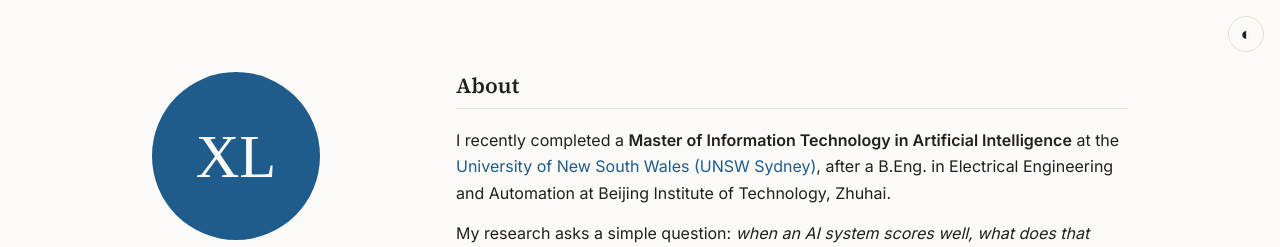
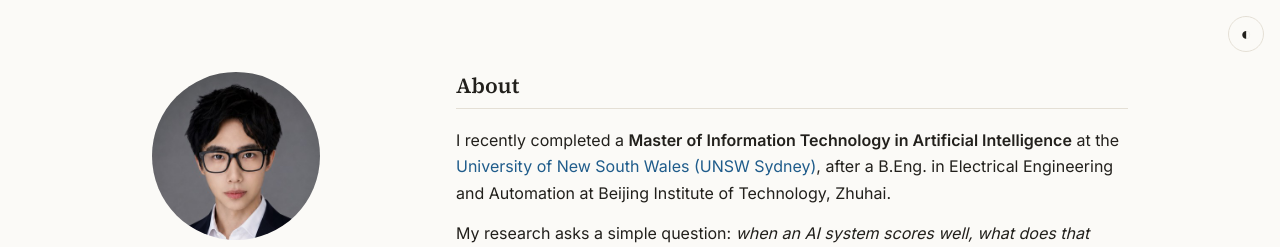
Before and after one commit to xinanli2001-cell/xinanli2001-cell.github.io, a plain HTML site: page index.html in a window 1280 px wide. Shown: the top 247 px of the page. Drawn offline with Linux system fonts and the light colour scheme.

Commit message:
Add portrait photo
Co-Authored-By: Claude Opus 5 <noreply@anthropic.com>

```diff
--- a/index.html
+++ b/index.html
@@ -18,8 +18,7 @@
   <div class="layout">
     <!-- ============ 侧栏：头像与联系方式 ============ -->
     <aside class="sidebar">
-      <!-- 换成真实照片：放 assets/avatar.jpg 并修改 src -->
-      <img class="avatar" src="assets/avatar.svg" alt="Xin'an Li">
+      <img class="avatar" src="assets/avatar.jpg" width="168" height="168" alt="Portrait of Xin'an Li">
       <h1 class="name">Xin'an Li</h1>
       <p class="name-alt">李欣桉</p>
       <p class="role">M.IT (Artificial Intelligence)<br>UNSW Sydney</p>
```
Also changed, not shown: assets/avatar.jpg (added).
